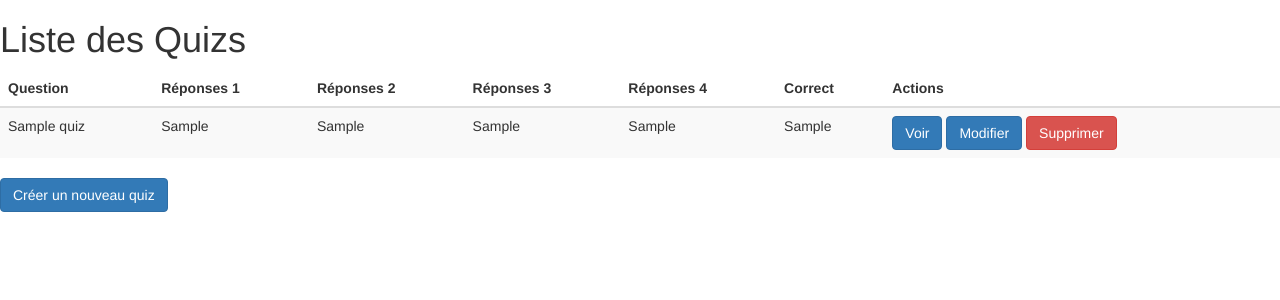
After one commit to JuMANocta/2023_CapEvEcorP_FLASK, a Flask app: page /quiz in a window 1280 px wide. The commit adds this page. Shown: the top 300 px of the page. Run offline with Flask 2, Linux system fonts and the light colour scheme; tables that the repository leaves empty hold one stand-in row (values such as "Sample post"); some libraries are stand-ins or nearby versions.

Commit message:
ajout d'une BDD sqlite et les routes de quiz

```diff
--- a/app.py
+++ b/app.py
@@ -1,10 +1,16 @@
-from flask import Flask, render_template, redirect, abort, jsonify
+from flask import Flask, render_template, redirect, abort, jsonify, url_for, request
 from flask_bootstrap import Bootstrap
 from models.utilisateur import Utilisateur, db
+from models.quiz import Quiz, db
+from models.quiz_new_form import QuizNewForm
 
 app = Flask(__name__)
-app.config['SQLALCHEMY_DATABASE_URI'] = 'sqlite:///database.db'
+app.config.from_pyfile('config.py')
+
 Bootstrap(app)
+db.init_app(app)
+with app.app_context():
+    db.create_all()
 
 @app.route('/')
 def index():
@@ -63,9 +69,25 @@ def get_all_utilisateurs():
     utilisateurs = Utilisateur.query.all()
     return f'Utilisateurs {utilisateurs}'
 
-@app.route('/htmlutilisaterus')
+@app.route('/htmlutilisateurs')
 def html_utilisateurs():
     utilisateurs = Utilisateur.query.all()
     return render_template('utilisateurs.html', utilisateurs=utilisateurs)
 
+@app.route('/quiz')
+def quiz():
+    quiz = Quiz.query.all()
+    return render_template('quiz.html', quiz=quiz)
+
+@app.route('/quiz_new', methods=['GET', 'POST'])
+def quiz_new():
+    form = QuizNewForm()
+    if request.method == 'POST':
+        quiz = Quiz()
+        form.populate_obj(quiz)
+        db.session.add(quiz) # Ajout de l'objet dans la session
+        db.session.commit()
+        return redirect(url_for('quiz'))
+    return render_template('quiz_new.html', form=form)
+
 app.run()
--- a/requirements.txt
+++ b/requirements.txt
@@ -1,4 +1,4 @@
 flask
-flask-cli
 flask-bootstrap
 flask-sqlalchemy
+wtforms
--- /dev/null
+++ b/templates/quiz.html
@@ -0,0 +1,36 @@
+{% extends "bootstrap/base.html" %}
+{% block title %}Liste des Quizs{% endblock title %}
+{% block content %}
+    <h1>Liste des Quizs</h1>
+    <table class="table table-striped">
+        <thead>
+            <tr>
+                <th>Question</th>
+                <th>Réponses 1</th>
+                <th>Réponses 2</th>
+                <th>Réponses 3</th>
+                <th>Réponses 4</th>
+                <th>Correct</th>
+                <th>Actions</th>
+            </tr>
+        </thead>
+        <tbody>
+            {% for quizzes in quiz %}
+                <tr>
+                    <td>{{ quizzes.question }}</td>
+                    <td>{{ quizzes.reponse_1 }}</td>
+                    <td>{{ quizzes.reponse_2 }}</td>
+                    <td>{{ quizzes.reponse_3 }}</td>
+                    <td>{{ quizzes.reponse_4 }}</td>
+                    <td>{{ quizzes.correct_reponse }}</td>
+                    <td>
+                        <a href="" class="btn btn-primary">Voir</a>
+                        <a href="" class="btn btn-primary">Modifier</a>
+                        <a href="" class="btn btn-danger">Supprimer</a>
+                    </td>
+                </tr>
+            {% endfor %}
+        </tbody>
+    </table>
+    <a href="{{ url_for('quiz_new') }}" class="btn btn-primary">Créer un nouveau quiz</a>
+{% endblock content %}
--- a/templates/utilisateurs.html
+++ b/templates/utilisateurs.html
@@ -15,7 +15,7 @@
         {% for utilisateur in utilisateurs %}
         <tr>
             <td>{{ utilisateur.id }}</td>
-            <td>{{ utilisateur.nom_utilisateur }}</td>
+            <td>{{ utilisateur.nom }}</td>
             <td>{{ utilisateur.mot_de_passe }}</td>
         </tr>
         {% endfor %}
```
Also changed, not shown: models/quiz.py (added, +15 -0 lines), models/quiz_new_form.py (added, +11 -0 lines), templates/quiz_new.html (added, +35 -0 lines).
